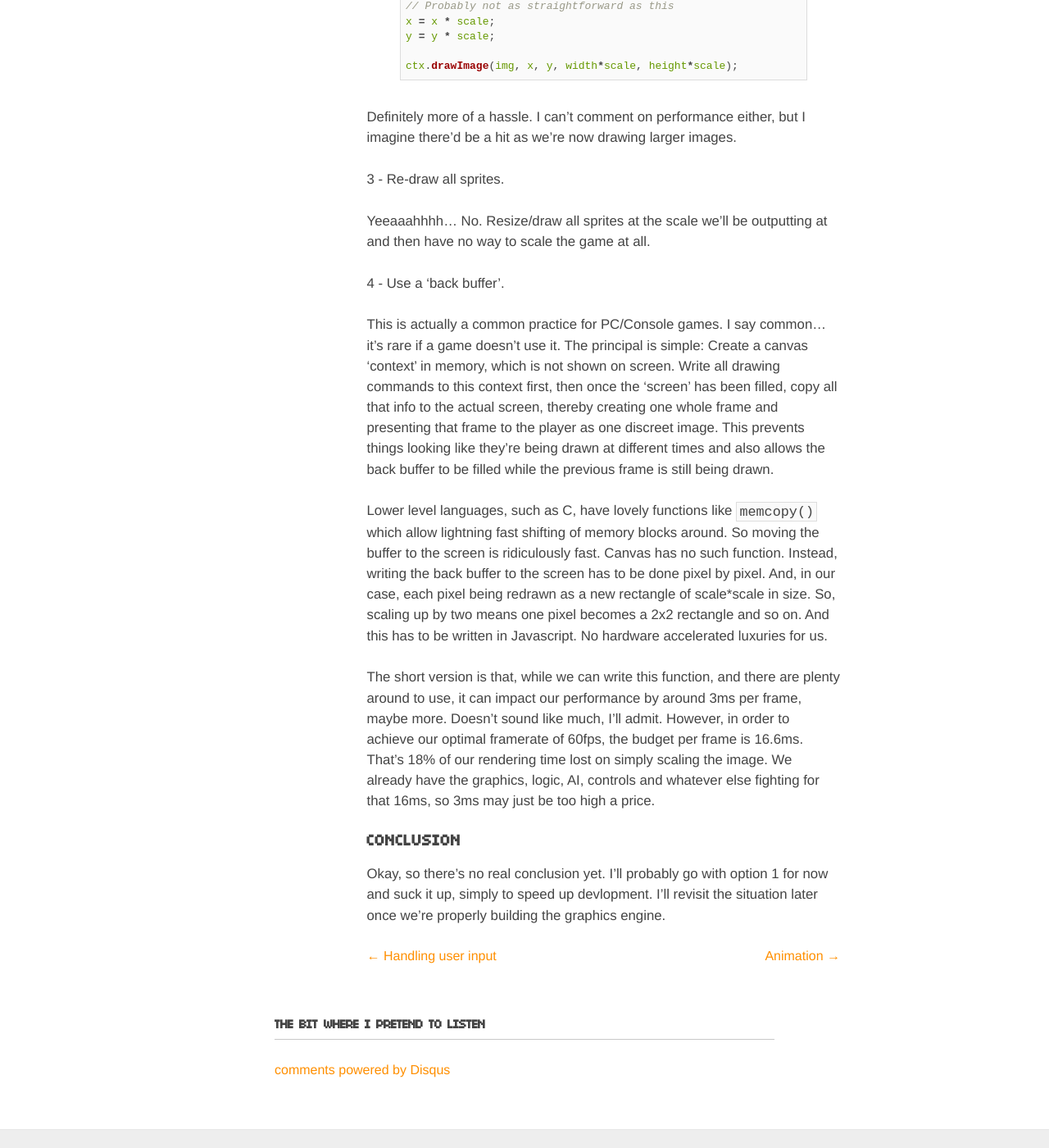
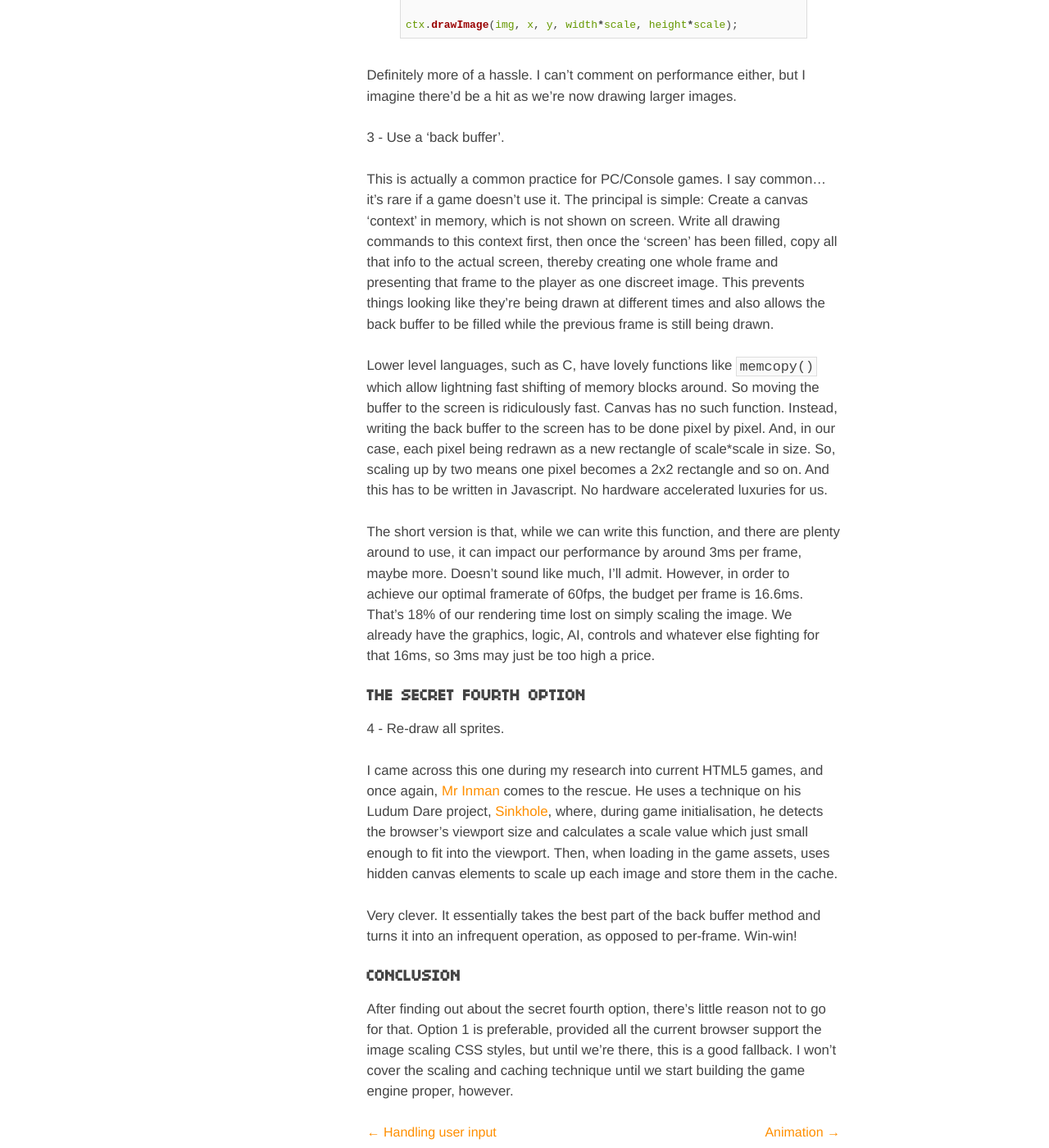
Before and after one commit to gablaxian/gablaxian_jekyll, a Jekyll site: the page built from articles/creating-a-game-with-javascript/scaling-the-canvas.md, in a window 1280 px wide and 1400 px high, scrolled down 2548 px. Shown: the whole window at 82% size. Built offline with Jekyll 4.4.1, drawn with Linux system fonts in a browser that asks for light colours; comment, search, counter and statistics services are not loaded; some of the changed text lies outside the part shown.

Commit message:
Proof read the older sections. Cleaned up typos, descriptions and re-wrote out of date parts.

```diff
--- a/articles/creating-a-game-with-javascript/scaling-the-canvas.md
+++ b/articles/creating-a-game-with-javascript/scaling-the-canvas.md
@@ -8,7 +8,7 @@
 
 As you will have seen in earlier posts (I hope) we’re initially rendering the game at the SNES’s native resolution of 256x244. It works well for now, while we sort out the basics of the game engine, as all the sprites were drawn for this resolution with each sprite ‘cell’ being 8x8 pixels wide.
 
-On an older generation console, the output is upscaled by the player’s television, which doesn’t use anything particularly fancy, so the images were large enough and retained all that hand-drawn sprite detail. However, when I begun to scale the canvas, canvas decided to do something I wasn’t expecting.
+On an older generation console, the output is upscaled by the player’s television, which, being CRT, handled it pretty well, so the images were large enough and retained all that hand-drawn sprite detail. However, when I began to scale the canvas, it decided to do something I wasn’t expecting...
 
 So, what’s the problem? Well, let’s scale up the canvas by a factor of 3 with some CSS and find out:
 
@@ -28,11 +28,11 @@
 
 for Firefox.
 
-Which results in the following:
+This results in the following:
 
 ![Scaled Canvas](/assets/img/articles/4-scaled-canvas.png)
 
-Hey! What happened to all that lovely detail? The problem lies with the browser. All browsers employ an algorithm when resizing images which does not favour our retro look one bit.
+Hey! What happened to all that lovely detail? Most current browsers employ an algorithm when resizing images which does not favour our retro look one bit. Though, this is slowly changing.
 
 ## Interpolation
 
@@ -56,7 +56,7 @@
 
 {% endhighlight %}
 
-But it’s here that I must point out: scaling images and scaling _the whole canvas_ is different. If we apply that CSS to the whole canvas and use `drawImage()` to draw the images at a larger size, the CSS will kick in removing the smoothing. The same CSS just doesn’t work when scaling the whole canvas though. Bah.
+If we apply that CSS to the whole canvas and use `drawImage()` to draw each image at a larger size, the CSS will remove the smoothing. However, that CSS currently only works in Firefox when scaling the whole canvas though. Bah.
 
 ## What are our options?
 
@@ -86,11 +86,7 @@
 
 Definitely more of a hassle. I can’t comment on performance either, but I imagine there’d be a hit as we’re now drawing larger images.
 
-3 - Re-draw all sprites.
-
-Yeeaaahhhh... No. Resize/draw all sprites at the scale we’ll be outputting at and then have no way to scale the game at all.
-
-4 - Use a ‘back buffer’.
+3 - Use a ‘back buffer’.
 
 This is actually a common practice for PC/Console games. I say common... it’s rare if a game doesn’t use it. The principal is simple: Create a canvas ‘context’ in memory, which is not shown on screen. Write all drawing commands to this context first, then once the ‘screen’ has been filled, copy all that info to the actual screen, thereby creating one whole frame and presenting that frame to the player as one discreet image. This prevents things looking like they’re being drawn at different times and also allows the back buffer to be filled while the previous frame is still being drawn.
 
@@ -98,9 +94,17 @@
 
 The short version is that, while we can write this function, and there are plenty around to use, it can impact our performance by around 3ms per frame, maybe more. Doesn’t sound like much, I’ll admit. However, in order to achieve our optimal framerate of 60fps, the budget per frame is 16.6ms. That’s 18% of our rendering time lost on simply scaling the image. We already have the graphics, logic, AI, controls and whatever else fighting for that 16ms, so 3ms may just be too high a price.
 
+## The secret fourth option
+
+4 - Re-draw all sprites.
+
+I came across this one during my research into current HTML5 games, and once again, [Mr Inman](http://shauninman.com) comes to the rescue. He uses a technique on his Ludum Dare project, [Sinkhole](http://www.shauninman.com/archive/2011/12/21/sinkhole_postmortem), where, during game initialisation, he detects the browser’s viewport size and calculates a scale value which just small enough to fit into the viewport. Then, when loading in the game assets, uses hidden canvas elements to scale up each image and store them in the cache.
+
+Very clever. It essentially takes the best part of the back buffer method and turns it into an infrequent operation, as opposed to per-frame. Win-win!
+
 ## Conclusion
 
-Okay, so there’s no real conclusion yet. I'll probably go with option 1 for now and suck it up, simply to speed up devlopment. I’ll revisit the situation later once we’re properly building the graphics engine.
+After finding out about the secret fourth option, there’s little reason not to go for that. Option 1 is preferable, provided all the current browser support the image scaling CSS styles, but until we’re there, this is a good fallback. I won’t cover the scaling and caching technique until we start building the game engine proper, however.
 
 <div class="pagination clearfix">
     <a class="left" href="/articles/creating-a-game-with-javascript/handling-user-input.html">&larr; Handling user input</a>
```
Also changed, not shown: other parts of articles/creating-a-game-with-javascript/scaling-the-canvas.md (+1 -1 lines), articles/creating-a-game-with-javascript/drawing-to-the-screen.md (+12 -8 lines), articles/creating-a-game-with-javascript/introduction.md (+1 -1 lines), articles/creating-a-game-with-javascript/the-game-loop.md (+4 -22 lines).
